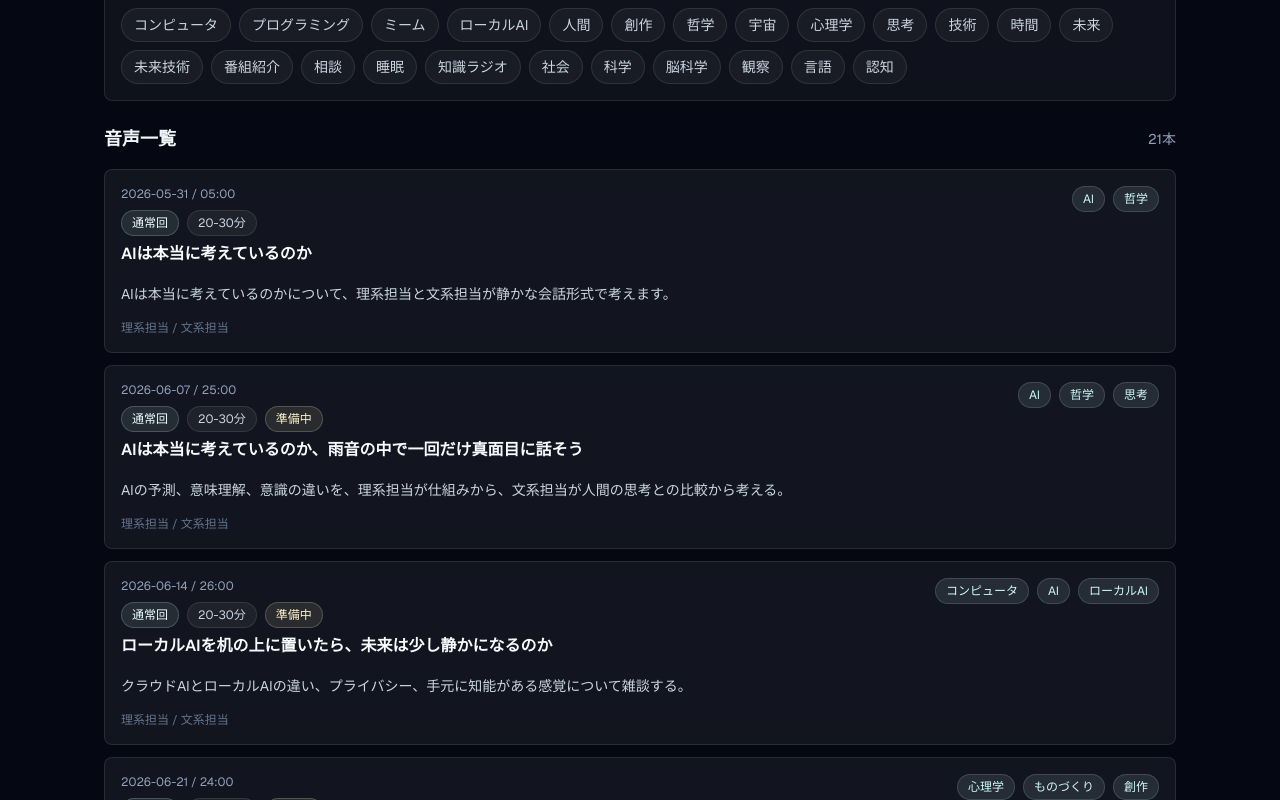
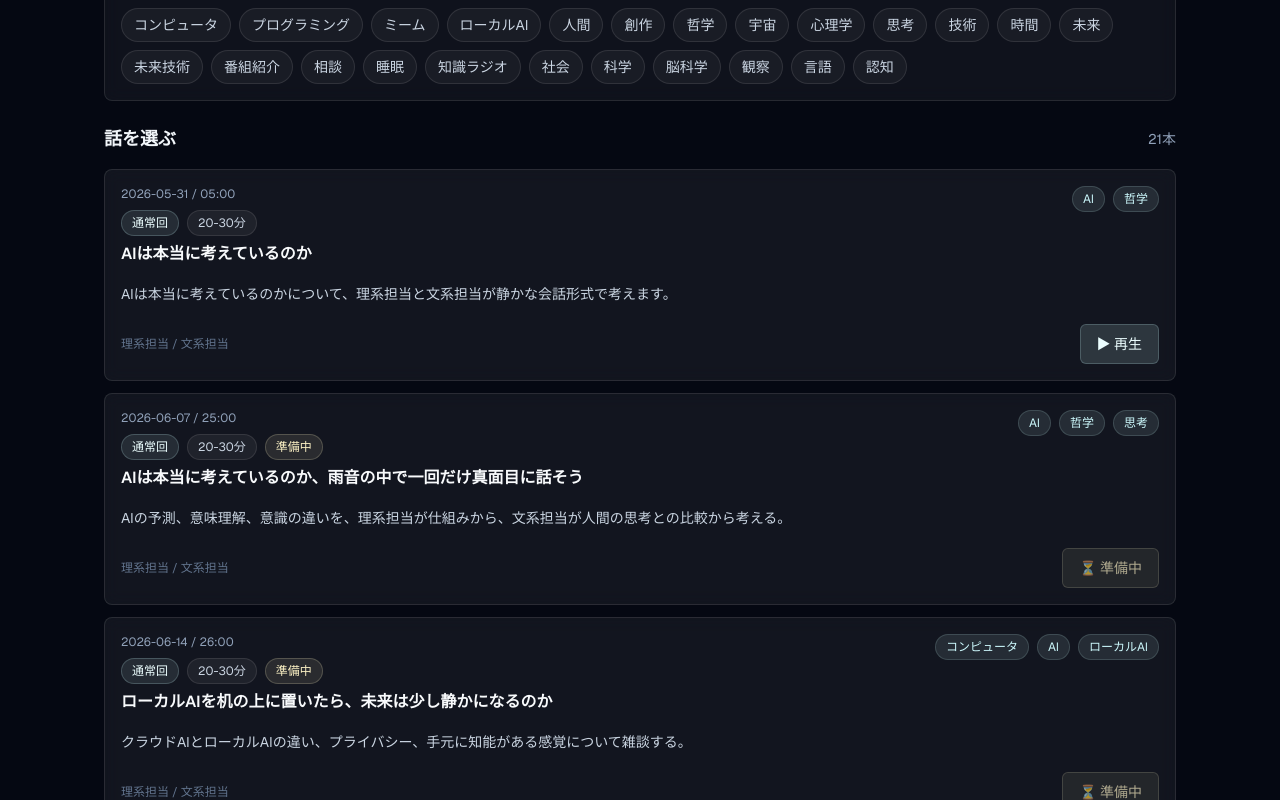
Before and after one commit to yumirima1/houkago-no-chishikibako, a Next.js app: page / in a window 1280 px wide. Shown: the part 1160-1960 px from the top of the page. Built offline with nearby package versions, Linux system fonts and the light colour scheme.

Commit message:
Improve episode selection UI

```diff
--- a/src/components/EpisodeList.tsx
+++ b/src/components/EpisodeList.tsx
@@ -26,7 +26,7 @@ export function EpisodeList({
           id="episode-list-title"
           className="text-lg font-semibold text-slate-100"
         >
-          音声一覧
+          話を選ぶ
         </h2>
         <span className="text-sm text-slate-400">{episodes.length}本</span>
       </div>
@@ -36,18 +36,16 @@ export function EpisodeList({
           const isPlayable = hasPlayableAudio(episode);
 
           return (
-            <button
+            <article
               aria-current={episode.id === selectedEpisodeId}
-              className={`rounded-lg border p-4 text-left backdrop-blur-sm transition-colors hover:border-cyan-200/30 hover:bg-white/[0.075] focus:outline-none focus:ring-2 focus:ring-cyan-200/60 ${
+              className={`rounded-lg border p-4 text-left backdrop-blur-sm transition-colors ${
                 episode.id === selectedEpisodeId
                   ? "border-cyan-200/40 bg-cyan-100/10"
                   : "border-white/10 bg-white/[0.055]"
               }`}
               key={episode.id}
-              onClick={() => onSelectEpisode(episode.id)}
-              type="button"
             >
-            <div className="flex flex-col gap-2 sm:flex-row sm:items-start sm:justify-between">
+              <div className="flex flex-col gap-3 sm:flex-row sm:items-start sm:justify-between">
                 <div>
                   <p className="text-xs text-slate-400">
                     {episode.publishedAt} / {episode.duration}
@@ -69,7 +67,7 @@ export function EpisodeList({
                     {episode.title}
                   </h3>
                 </div>
-              <div className="flex flex-wrap gap-2">
+                <div className="flex flex-wrap gap-2 sm:justify-end">
                   {getEpisodeTags(episode).map((theme) => (
                     <span
                       className="rounded-full border border-cyan-100/15 bg-cyan-100/10 px-2.5 py-1 text-xs text-cyan-100"
@@ -84,10 +82,24 @@ export function EpisodeList({
               <p className="mt-3 text-sm leading-7 text-slate-300">
                 {episode.description}
               </p>
-            <p className="mt-3 text-xs text-slate-500">
+              <div className="mt-4 flex flex-col gap-3 sm:flex-row sm:items-center sm:justify-between">
+                <p className="text-xs text-slate-500">
                   {episode.speakers.science} / {episode.speakers.humanities}
                 </p>
+                <button
+                  className={`min-h-10 rounded-md border px-4 text-sm font-medium transition-colors focus:outline-none focus:ring-2 focus:ring-cyan-200/60 ${
+                    isPlayable
+                      ? "border-cyan-100/20 bg-cyan-100/[0.14] text-cyan-50 hover:bg-cyan-100/[0.2]"
+                      : "cursor-not-allowed border-amber-100/15 bg-amber-100/[0.07] text-amber-100/65"
+                  }`}
+                  disabled={!isPlayable}
+                  onClick={() => onSelectEpisode(episode.id)}
+                  type="button"
+                >
+                  {isPlayable ? "▶ 再生" : "⏳ 準備中"}
                 </button>
+              </div>
+            </article>
           );
         })}
       </div>
```
Lines whose indentation alone changed are shown as unchanged.
